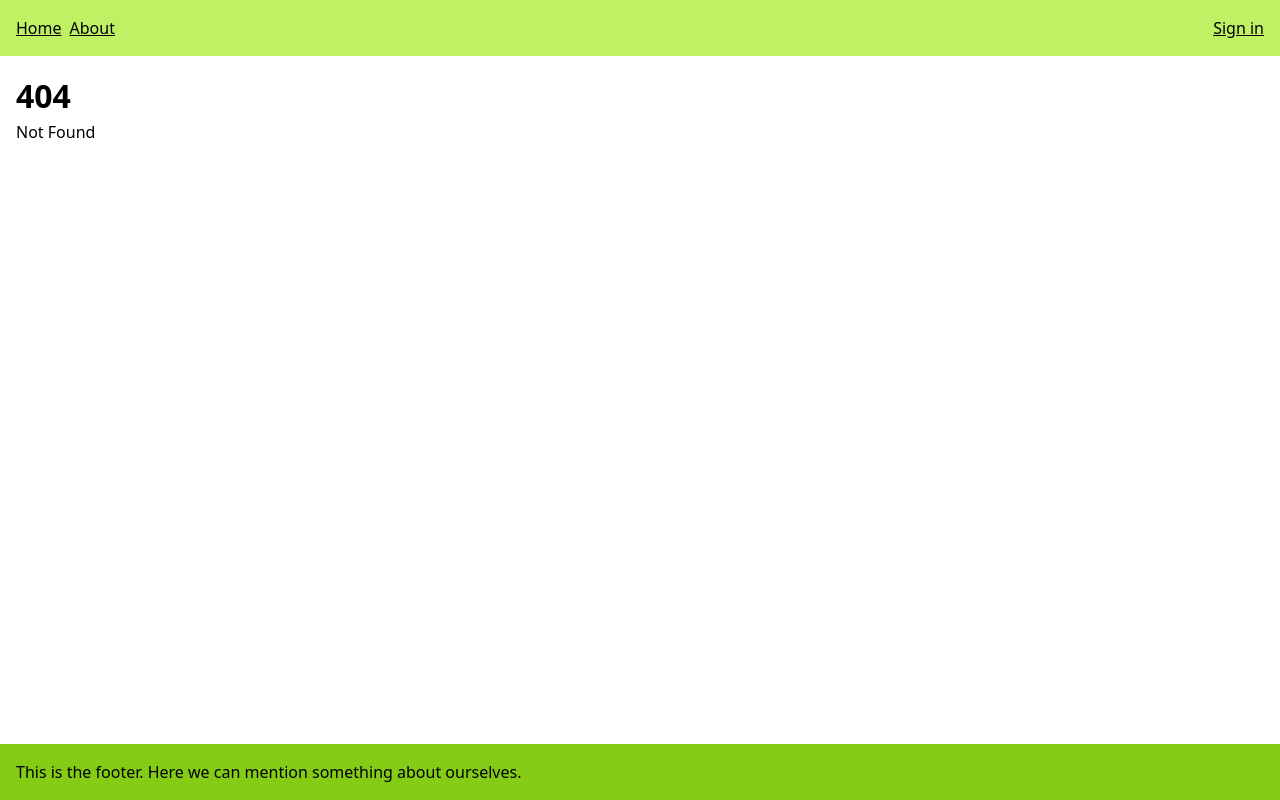
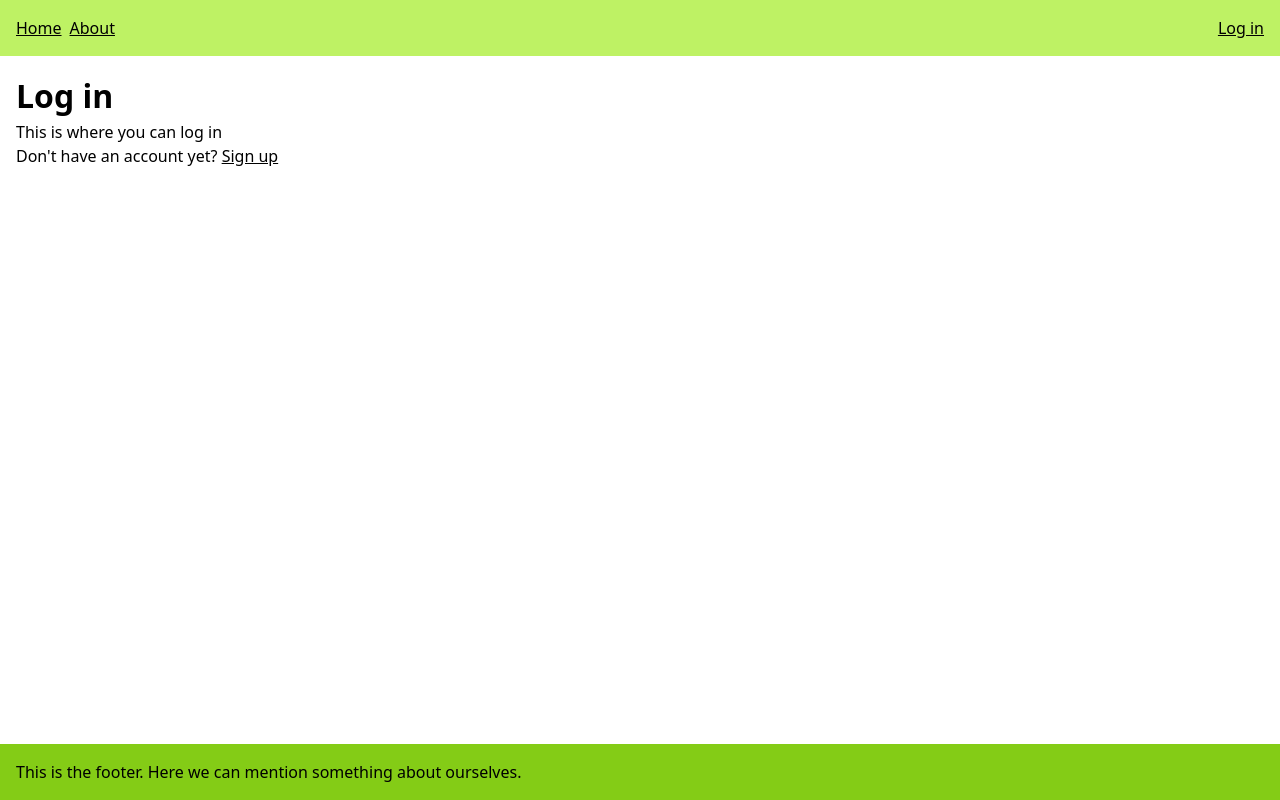
Before and after one commit to tentaclepurple/42_matcha, a SvelteKit app in the folder front/: page /login in a window 1280 px wide. Before the commit this address had no page. Built offline with nearby package versions, Linux system fonts and the light colour scheme.

Commit message:
Add login page

```diff
--- a/front/src/routes/+layout.svelte
+++ b/front/src/routes/+layout.svelte
@@ -12,7 +12,7 @@
 			</nav>
 
 			<div>
-				<a href="/signin">Sign in</a>
+				<a href="/login">Log in</a>
 			</div>
 		</header>
 	</div>
--- /dev/null
+++ b/front/src/routes/login/+page.svelte
@@ -0,0 +1,7 @@
+<h1>Log in</h1>
+<div>
+	<p>This is where you can log in</p>
+	<p>
+		Don't have an account yet? <a href="/signup">Sign up</a>
+	</p>
+</div>
```
